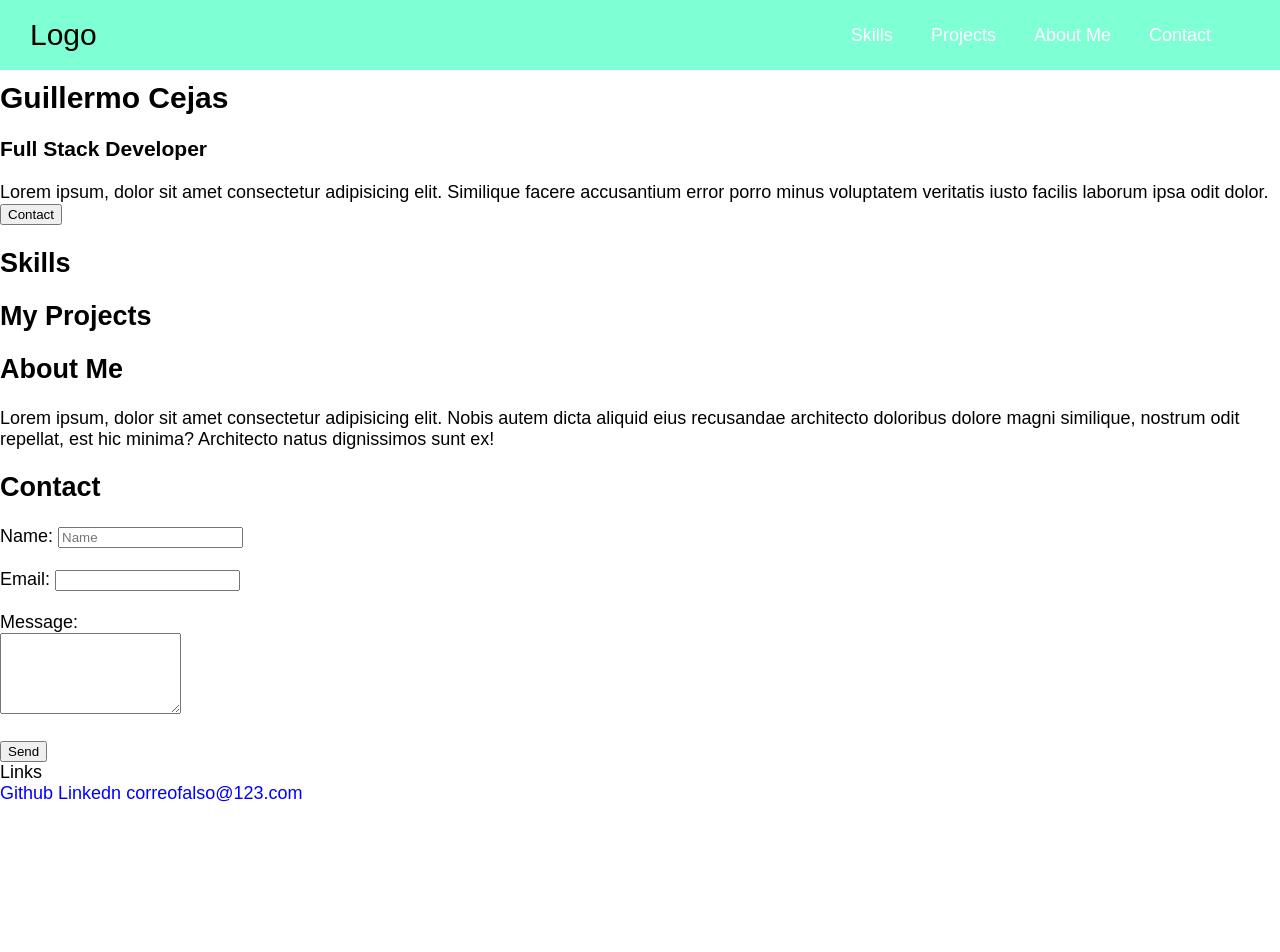
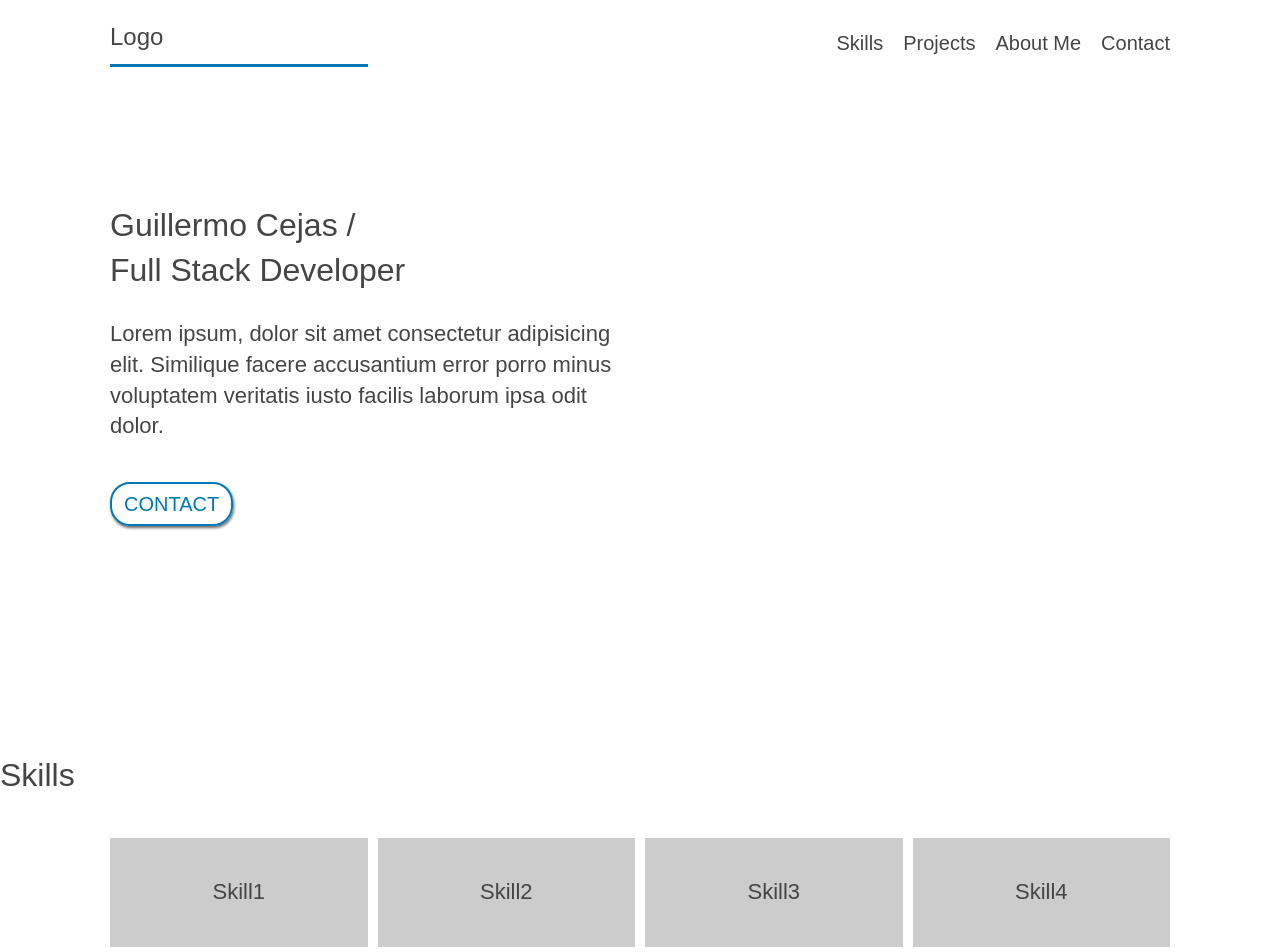
Before and after one commit to GuilleAriiel/portfolio-guille, a plain HTML site: page index.html in a window 1280 px wide. Shown: the top 952 px of the page. Before the commit the page ends 804 px from the top, so only its background shows below. Drawn offline with Linux system fonts and the light colour scheme; a web font is replaced by a local one.

Commit message:
CSS changes

```diff
--- a/css/styles.css
+++ b/css/styles.css
@@ -1,6 +1,8 @@
-*{
-    box-sizing: border-box;
+:root{
+    --primary:#0077b6;
+    --secondaty:#9867C5;
 }
+
 /*resets*/
 body,p,a,ul,li{
     margin: 0;
@@ -13,16 +15,14 @@ li{
 
 /*base styles*/
 body{
-    overflow-x: none;
+    overflow-x: hidden;
     font-family: "Varela", sans-serif;
-    font-weight: 400;
-    font-style: normal;
 }
 
 .button{
     background: none;
-    border: 2px solid #0077b6;
-    color: #9867C5;
+    border: 2px solid var(--primary);
+    color: var(--primary);
     padding: 6px 12px;
     border-radius: 20px;
     text-transform: uppercase;
@@ -31,52 +31,72 @@ body{
     font-size: 1em;
 }
 
-a{
-    color: blue;
-    text-decoration: none;
+.button:hover{
+    color: #222;
+    background: var(--primary);
 }
 
-h1{
-    font-size: 30px;
-    font-weight: 600;
-    margin: 10px 0;
-    line-height: 1.2;
+input,textarea{
+    background: rgba(255, 255, 255, 0.05);
+    padding: 10px 16px;
+    border-radius: 20px;
+    border: 2px solid #9893D8;
+    color: #f2f2f2;
+    font-size: 1em;
 }
 
-.container{
-    margin: 0;
-    max-width: 1200px;
-    overflow: visible;
+
+h1,h2,h3,h4{
+    color: #454545;
+    font-weight: normal;
+    line-height: 1.4em;
+}
+
+p,a,li{
+    color: #454545;
+    line-height: 1.4em;
+    font-size: 1em;
+}
+
+h1,h3{
+    font-size: 1.2em;
+}
+
+h2{
+    font-size: 1.6em;
+}
+
+h4{
+    font-size: 1.1em;
+}
+
+.leading{
+    font-size: 1.1em;
+}
+
+/* Mobile Styles */
+
+.grid{
+    display: grid;
+    grid-template-columns: repeat(8,1fr);
+    gap: 10px;
+    box-sizing: border-box;
 }
 
 .navbar{
-    background-color: aquamarine;
-    height: 70px;
-    padding: 0 30px;
+    margin: 0 20px;
 }
 
 .navbar h1{
-    font-size: 30px;
-    font-weight: 300;
-    margin: 10px 0;
-    line-height: 1.2;
-}
-
-.navbar .flex{
-    display: flex;
-    justify-content: space-between;
-    align-items: center;
-    height: 100%;
+    grid-column: 1/4;
+    grid-row: 1;
+    padding-bottom: 10px;
+    border-bottom: 3px solid var(--primary);
+    display: inline-block;
 }
 
 .navbar ul{
-    display: flex;
-}
-
-.navbar a{
-    color: white;
-    padding: 9px;
-    margin: 0 10px;
+    display: none;
 }
 
 .navbar a:hover{
@@ -84,21 +104,168 @@ h1{
     border-bottom: 3px solid #9867C5;
 }
 
-input:focus + label{
-    transform: translateY(-20px);
-    color: #0077b6;
+#hero{
+    padding: 0 20px 20px 20px;
 }
 
-input:focus{
+.hero-text{
+    grid-column: 1/6;
+}
+
+.hero-text a{
+    margin: 20px 0;
+}
+
+#about{
+    padding: 30px 20px;
+}
+
+#projects{
+    padding: 30px 20px;
+}
+
+#projects h3{
+    margin-bottom: 0;
+    text-align: center;
+}
+
+.projects{
+    margin: 20px 0;
+}
+
+.projects a{
+    grid-column: 1/9;
+    display: flex;
+    margin: 20px 0;
+}
+
+.projects a *{
+    margin: 0 20px;
+    max-width: 40%;
+    align-self: center;
+}
+
+.projects h4{
+    color: #9994f7;
+}
+
+#skills{
+    padding: 30px 20px;
+}
+
+#skill h3{
+    text-align: center;
+}
+
+#skills ul{
+    margin: 40px 0;
+}
+
+#skills li{
+    padding: 10px;
+    background: rgba(0, 0, 0, 0.2);
+    grid-column: span 4;
+    text-align: center;
+}
+
+#skills p{
+    text-align: center;
+    margin: 0 20px;
+}
+
+#contact{
+    padding: 30px 20px;
+    background: #080936;
+}
+
+#contact h3, #contact p{
+    margin-bottom: 0;
+    text-align: center;
+}
+
+#contact form{
+    width: 80%;
+    max-width: 400px;
+    margin: 20px auto;
+    text-align: center;
+}
+
+#contact input, #contact textarea{
+    width: 100%;
+    margin: 10px 0;
+}
+
+#contact textarea{
+    max-width: 100%;
+    height: 200px;
+}
+
+#contact .button{
+    margin-top: 10px;
+}
+
+#contact input:focus, #contact textarea:focus{
     outline-color: #0077b6;
 }
 
-/* Mobile Styles */
-@media screen and (min-width){
+footer{
+    padding: 30px 20px;
+}
 
+footer .copyright{
+    grid-column: 1/3;
+    font-size: 0.8em;
 }
+
+footer .social{
+    grid-column: 7/9;
+    display: flex;
+    justify-content: flex-end;
+}
+footer li{
+    margin: 0 6px;
+}
+
+footer img{
+  width: 20px;
+}
+
 /* Small tablets Styles*/
 @media screen and (min-width:620px){
+    .hero-text{
+        grid-column: 1/5;
+    }
+    .hero-img{
+        grid-column: 5/9;
+    }
+    .hero-img img{
+        width: 100%;
+    }
+    .projects{
+        margin-top: 40px;
+    }
+    .projects a{
+        grid-column: span 4;
+        display: block;
+        margin: 20px 0;
+    }
+    .projects a:last-child{
+        grid-column: 3/7;
+    }
+    .projects a *{
+        margin: 10px;
+        max-width: 60%;
+        margin: 10px 20%;
+    }
+    .projects h4{
+        text-align: center;
+    }
+    #skills{
+        padding: 30px 100px;
+    }
+    footer{
+        background-size: 20%;
+    }
 
 }
 /* Large Tablets & Laptops Styles */
@@ -106,8 +273,107 @@ input:focus{
     body{
         font-size: 18px;
     }
+    .grid{
+        max-width: 1060px;
+        margin: 0 auto;
+        width: 100%;
+    }
+    .leading{
+        margin: 20px 0;
+    }
+    .navbar{
+        padding: 0 20px;
+    }
+    .navbar h1{
+        grid-column: 1/3;
+    }
+    .navbar ul{
+        display: flex;
+        grid-column: 6/9;
+        justify-content: flex-end;
+        align-self: center;
+    }
+    .navbar li{
+        margin-left: 20px;
+    }
+    .hero-text{
+        grid-column: 1/5;
+        align-self: center;
+    }
+    #hero{
+        padding-bottom: 40px;
+    }
+    .projects a:nth-child(1){
+        grid-column: 2/4;
+    }
+    .projects a:nth-child(2){
+        grid-column: 4/6;
+        padding-top: 140px;
+    }
+    .projects a:nth-child(3){
+        grid-column: 6/8;
+    }
+    .projects a *{
+        max-width: 80%;
+        margin: 30px 10%;
+    }
+    #skills{
+        padding: 30px 20px;
+    }
+    #skills ul{
+        margin: 40px auto;
+    }
+    #skills li{
+        grid-column: span 2;
+    }
+    #skills p{
+        max-width: 600px;
+        margin: 40px auto;
+    }
+    footer{
+        background-size: 20%;
+        padding: 40px 20px;
+    }
 }
 /* Desktop Styles*/
 @media screen and (min-width: 1200px){
-
+    body{
+        font-size: 20px;
+    }
+    .navbar{
+        padding: 0;
+    }
+    #hero, #projects, #skills, #contact{
+        padding: 90px 0;
+    }
+    .leading{
+        margin: 20px 0;
+    }
+    .projects a:nth-child(1){
+        grid-column: 1/3;
+    }
+    .projects a:nth-child(2){
+        grid-column: 4/6;
+        padding-top: 140px;
+    }
+    .projects a:nth-child(3){
+        grid-column: 7/9;
+    }
+    .projects a *{
+        max-width: 100%;
+        margin: 30px 0%;
+    }
+    footer{
+        padding: 80px 0;
+        background-size: 30%;
+    }
+    footer .copyright{
+        grid-column: 1/4;
+    }
+    footer .social{
+        grid-column: 6/9;
+    }
+    footer img{
+        width: 30px;
+    }
 }
--- a/index.html
+++ b/index.html
@@ -13,10 +13,8 @@
 </head>
 <body>
     <header>
-        <div class="navbar">
-            <div class="container flex">
+        <nav class="navbar grid">
             <h1>Logo</h1>
-                <nav>
             <ul>
                 <li><a href="#skills">Skills</a></li>
                 <li><a href="#projects">Projects</a></li>
@@ -24,57 +22,73 @@
                 <li><a href="#contact">Contact</a></li>
             </ul>
         </nav>
-            </div>
-        </div>
     </header>
     <main>
-        <section id="hero">
-            <h1>Guillermo Cejas</h1>
-            <h3>Full Stack Developer</h3>
-            <p>Lorem ipsum, dolor sit amet consectetur adipisicing elit. Similique facere accusantium
+        <section id="hero" class="grid">
+            <div class="hero-text">
+                <h2>Guillermo Cejas /<br />Full Stack Developer</h3>
+                <p class="leading">Lorem ipsum, dolor sit amet consectetur adipisicing elit. Similique facere accusantium
                     error porro minus voluptatem veritatis iusto facilis laborum ipsa odit dolor.</p>
-                <button type="button">Contact</button>
+                <a class="button" href="#projects">Contact</a>
+            </div>
         </section>
         <section id="skills">
             <h2>Skills</h2>
+            <ul class="grid">
+                <li>
+                    <h4>Skill1</h4>
+                </li>
+                <li>
+                    <h4>Skill2</h4>
+                </li>
+                <li>
+                    <h4>Skill3</h4>
+                </li>
+                <li>
+                    <h4>Skill4</h4>
+                </li>
+            </ul>
+        </section>
+        <section id="about">
+            <h2>About Me</h2>
+            <p class="leading">Lorem ipsum, dolor sit amet consectetur adipisicing elit. Nobis autem dicta aliquid eius
+                recusandae architecto doloribus dolore magni similique, nostrum odit repellat, est hic
+                minima? Architecto natus dignissimos sunt ex!</p>
         </section>
         <section id="projects">
             <h2>My Projects</h2>
-            <div class="grid-projects">
-                <div class="card"></div>
-                <div class="card"></div>
-                <div class="card"></div>
-                <div class="card"></div>
-                <div class="card"></div>
+            <div class="projects grid">
+                <a href="" class="card">
+                    <h4>Project1</h4>
+                </a><a href="" class="card">
+                    <h4>Project2</h4>
+                </a><a href="" class="card">
+                    <h4>Project3</h4>
+                </a><a href="" class="card">
+                    <h4>Project4</h4>
+                </a>
             </div>
         </section>
-        <section id="about">
-            <h2>About Me</h2>
-            <p>Lorem ipsum, dolor sit amet consectetur adipisicing elit. Nobis autem dicta aliquid eius
-                recusandae architecto doloribus dolore magni similique, nostrum odit repellat, est hic
-                minima? Architecto natus dignissimos sunt ex!</p>
-        </section>
         <section id="contact">
-            <h2>Contact</h2>
-            <form action="">
-                <label for="name">Name:</label>
+            <h3>Contact</h3>
+            <p class="leading">Lorem, ipsum dolor sit amet consectetur adipisicing elit.</p>
+            <form>
                 <input type="text" id="name" name="name" placeholder="Name" required>
-                <br><br>
-                <label for="email">Email:</label>
-                <input type="email" id="email" name="email" required>
-                <br><br>
-                <label for="message">Message: </label><br>
-                <textarea name="message" id="message" rows="5" required></textarea><br><br>
-                <button type="submit">Send</button>
+                <input type="email" id="email" name="email" placeholder="Email" required>
+                <textarea placeholder="YOUR MESSAGE"></textarea>
+                <button class="button" type="submit">Send</button>
             </form>
         </section>
     </main>
     <footer>
-        <p>Links <br>
-            <a href="">Github</a>
-            <a href="">Linkedn</a>
-            <a href="">correofalso@123.com</a>
-        </p>
+        <div class="grid">
+            <p class="copyright">Links</p>
+            <ul class="social">
+                <l1><a href="">Github</a></l1>
+                <l1><a href="">Linkedn</a></l1>
+                <l1><a href="">correofalso@123.com</a></l1>
+            </ul>
+        </div>
     </footer>
 </body>
 </html>
```
Lines whose indentation alone changed are shown as unchanged.
